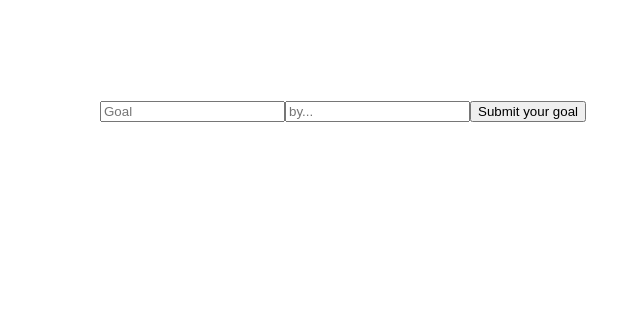
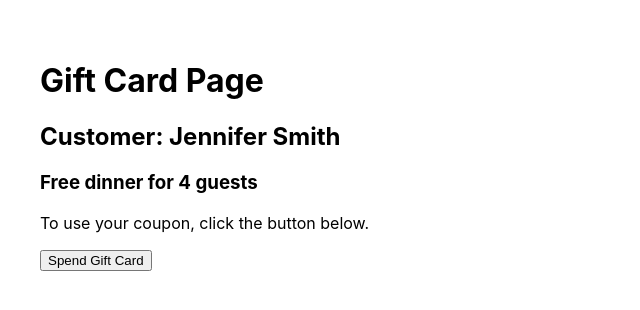
Before and after one commit to nayoung3669/coursera_test, a React (Create React App) app: page / in a window 1280 px wide. Shown: the top 310 px of the page, without its empty margins (0-640 px from the left). Built offline with nearby package versions, Linux system fonts and the light colour scheme.

Commit message:
used coupon

```diff
--- a/src/App.js
+++ b/src/App.js
@@ -1,57 +1,48 @@
-import "./App.css";
 import { useState } from "react";
 
-function ListOfGoals(props) {
-    return (
-      <ul>
-        {props.allGoals.map((g) => (
-          <li>
-            <span>My goal is to {g.goal}, by {g.by}</span>
-          </li>
-        ))}
-      </ul>
-    );
+export default function App() {
+  const [giftCard, setGiftCard] = useState(
+    {
+      firstName: "Jennifer",
+      lastName: "Smith",
+      text: "Free dinner for 4 guests",
+      valid: true,
+      instructions: "To use your coupon, click the button below.",
+    }
+  );
+
+  function spendGiftCard() {
+    setGiftCard(prevState => {
+      return {
+        ...prevState,
+        text: "Your coupon has been used.",
+        valid: false,
+        instructions: "Please visit our restaurant to renew your gift card",
+      }
+    });
   }
 
-function GoalForm(props) {
-
-  const [formData,setFormData] = useState({
-    goal: "",
-    by:"",
-  })
-
-  function changeHandler (e) {
-    setFormData({ ...formData, [e.target.name]: e.target.value });
-  }
-
-  function submitHandler (e) {
-    e.preventDefault();
-    props.onAdd(formData);
-    setFormData({goal:"", by:""})
-  }
-
-
-    return (
-      <form onSubmit={submitHandler}>
-        <input type="text" name="goal" placeholder="Goal" value={formData.goal} onChange={changeHandler}></input>
-        <input type="text" name="by" placeholder="by..." value={formData.by} onChange={changeHandler}></input>
-        <button type="submit">Submit your goal</button>
-      </form>
-    )
-}
-
-function App() {
-
-  const [allGoals,updateAllGoals] = useState([]);
-
-  const addGoal = (goal) => { updateAllGoals([...allGoals, goal]); }
-
   return (
-    <div className="App">
-      <GoalForm onAdd={addGoal}/>
-      <ListOfGoals allGoals={allGoals}/>
+    <div style={{padding: '40px'}}>
+      <h1>
+        Gift Card Page
+      </h1>
+      <h2>
+        Customer: {giftCard.firstName} {giftCard.lastName}
+      </h2>
+      <h3>
+        {giftCard.text}
+      </h3>
+      <p>
+        {giftCard.instructions}
+      </p>
+      {
+        giftCard.valid && (
+          <button onClick={spendGiftCard}>
+            Spend Gift Card
+          </button>
+        )
+      }
     </div>
   );
 }
-
-export default App;
```
